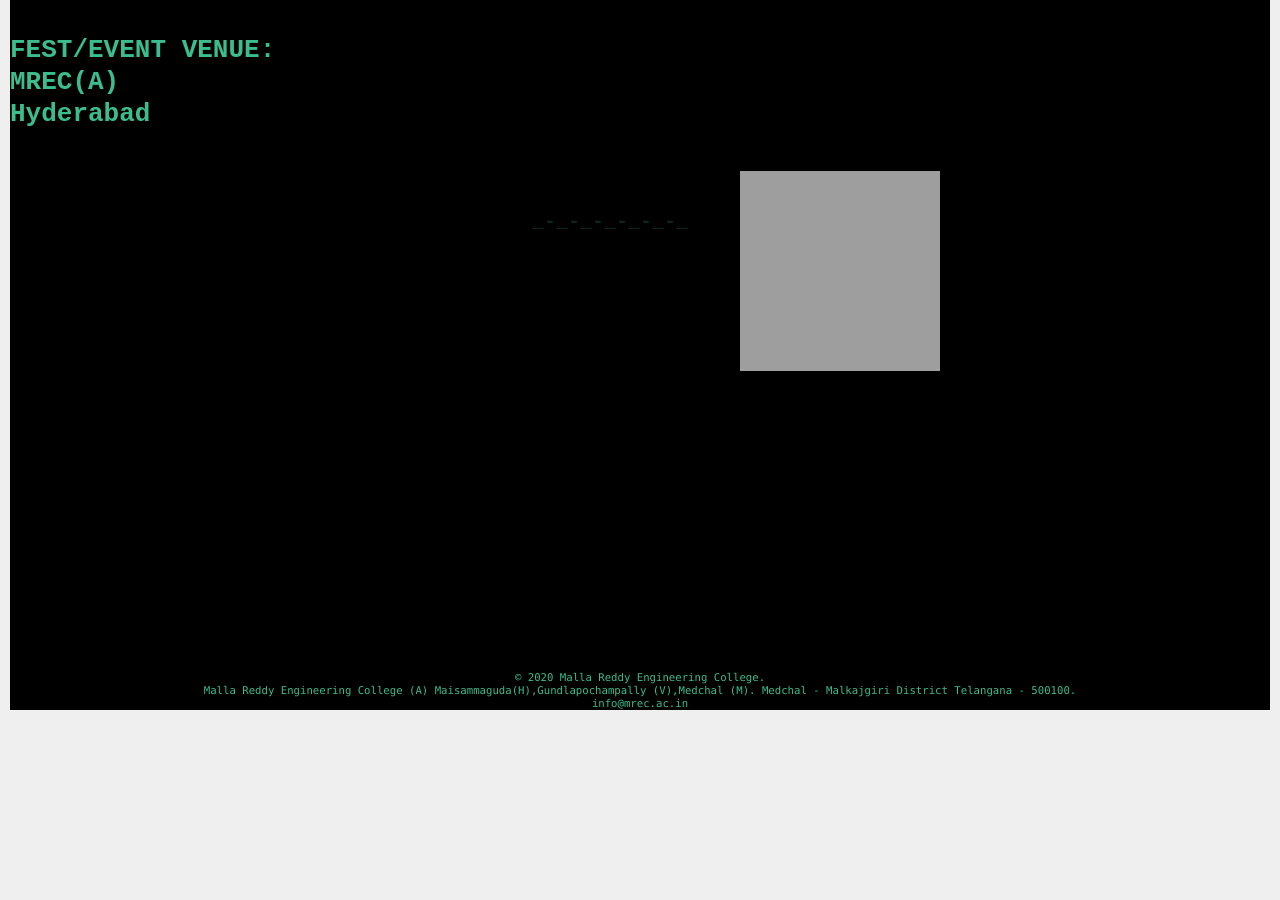
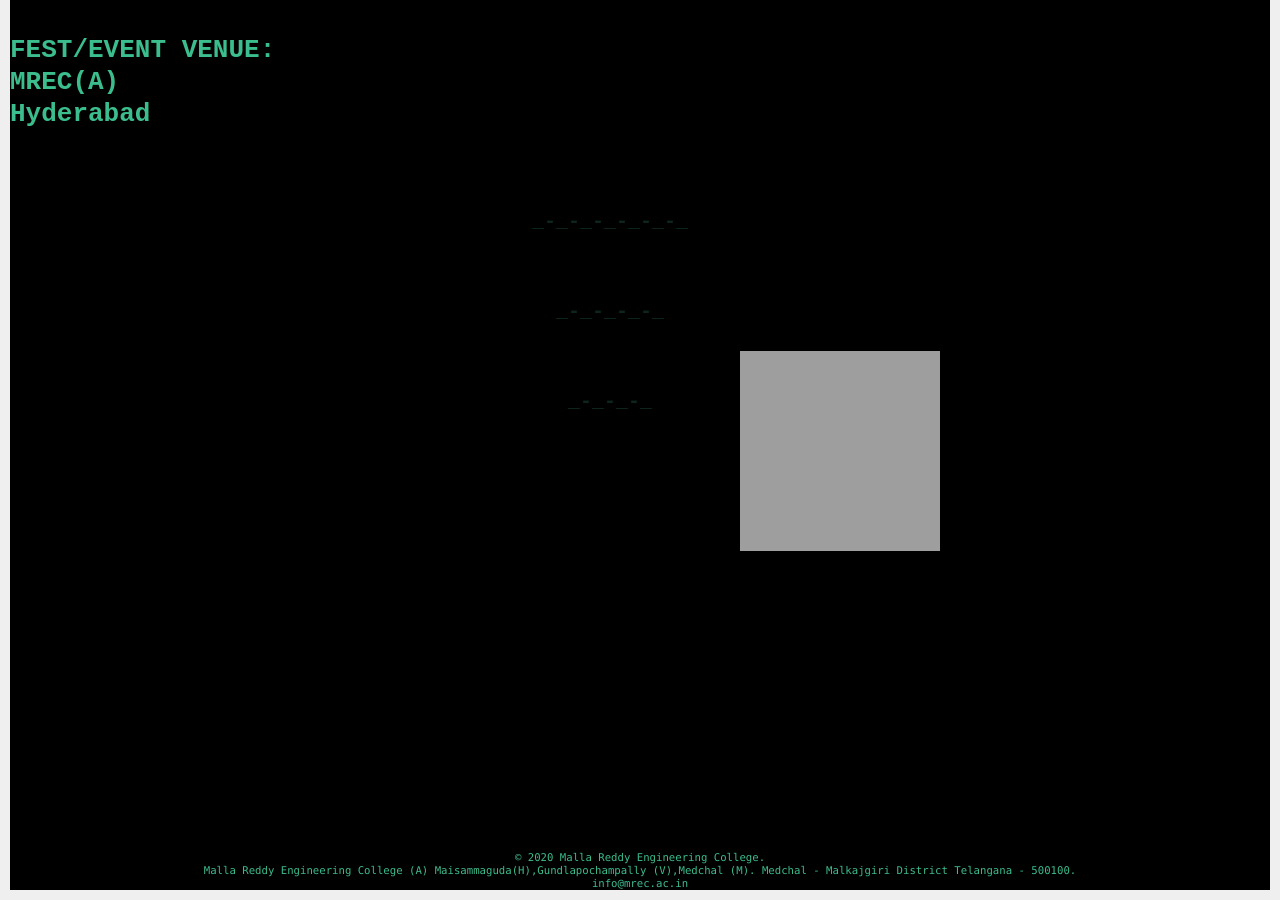
Before and after one commit to nishantheory/college-fest-org, a Jekyll site: the page index.html, which Jekyll copies as it is, in a window 1280 px wide and 900 px high, scrolled down 897 px. Built offline with Jekyll 4.4.1, drawn with Linux system fonts in a browser that asks for light colours; before the commit the page ends 1617 px from its top, so only the background shows below that; grey boxes are pictures that could not be loaded.

```diff
--- a/index.html
+++ b/index.html
@@ -210,7 +210,7 @@ left:-30px;
 
 
             <h1><span>Location</span></h1>
-<div id="venue"><h2><tt>FEST/EVENT VENUE:<br>MREC(A)<br>Hyderabad</h2><br><br><h1><p id="para">_-_-_-_-_-_-_</p></h1></tt></div>
+<div id="venue"><h2><tt>FEST/EVENT VENUE:<br>MREC(A)<br>Hyderabad</h2><br><br><h1><p id="para">_-_-_-_-_-_-_</p></h1><br><h1><p id="para">_-_-_-_-_</p></h1><br><h1><p id="para">_-_-_-_</p></h1></tt></div>
 
             <center><div class="mapouter">
 <div class="gmap_canvas">
```
